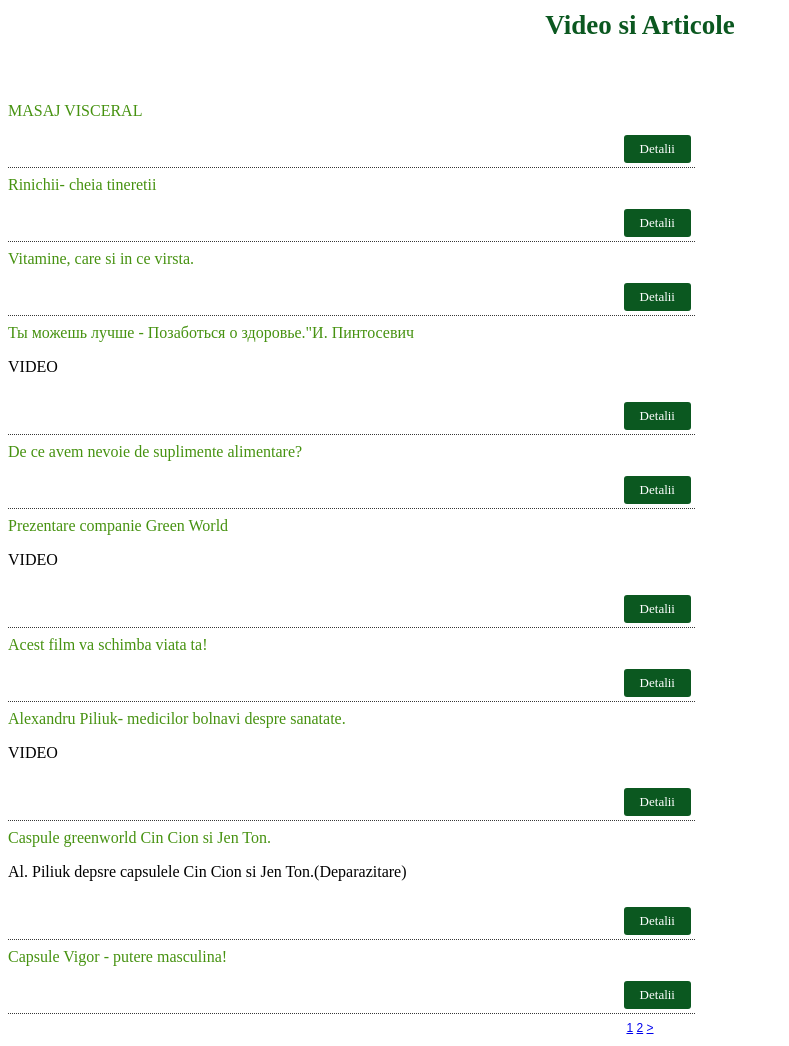
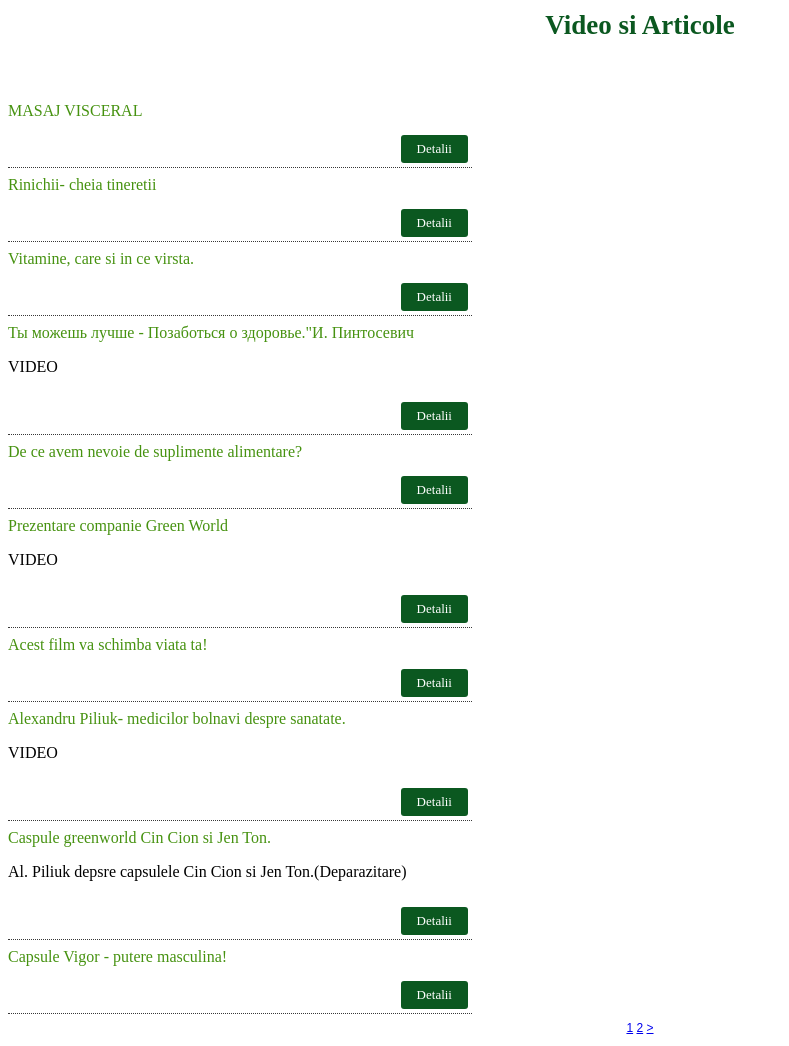
Before and after one commit to pd0x000/pd0x000, a PHP site: page /video.html in a window 1280 px wide. Shown: the whole page, without its empty margins (0-789 px from the left). Run offline with PHP 8.4, Linux system fonts and the light colour scheme.

Commit message:
Add files via upload

```diff
--- a/css/style.css
+++ b/css/style.css
@@ -43,7 +43,7 @@ a.read-more {
 }
 .article {
     border-bottom: 1px dotted #373737;
-    width: 687px;
+   width: 464px;
     padding-bottom: 4px;
 }
 .article-text {
```
